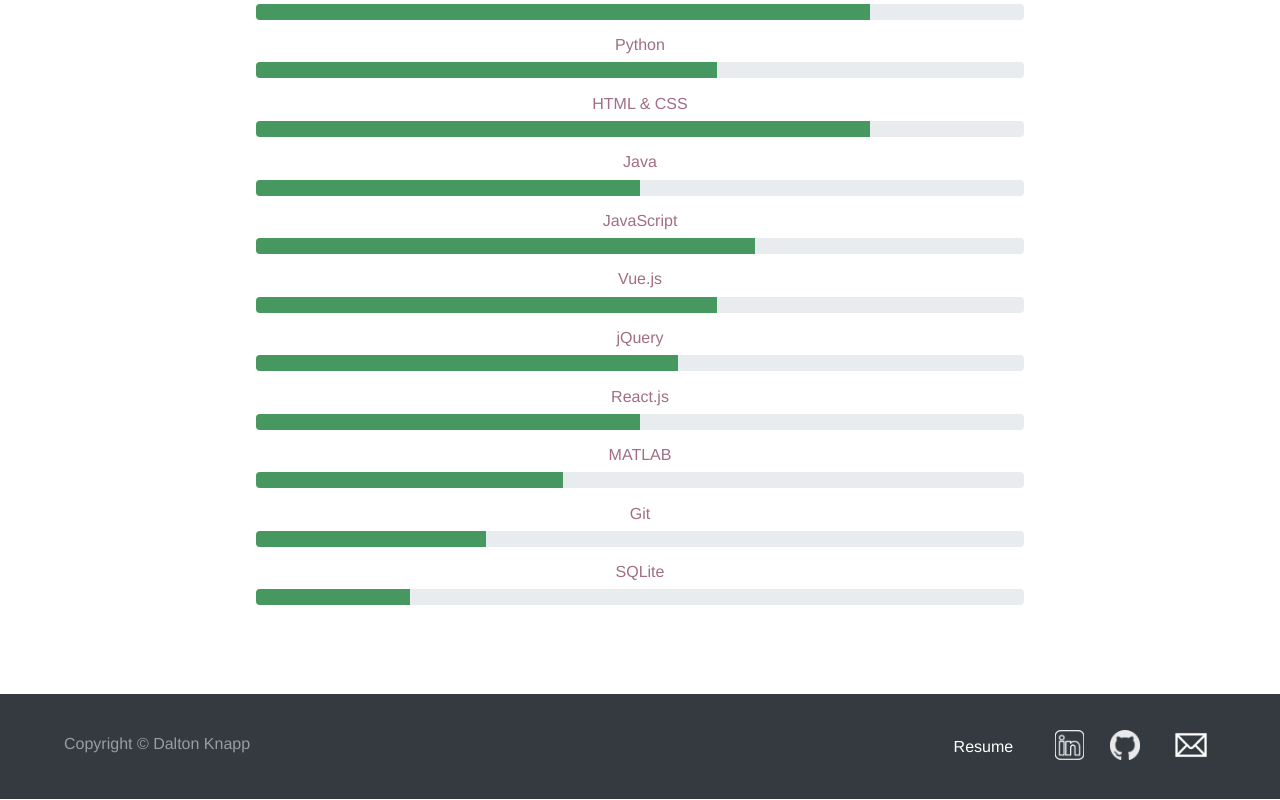
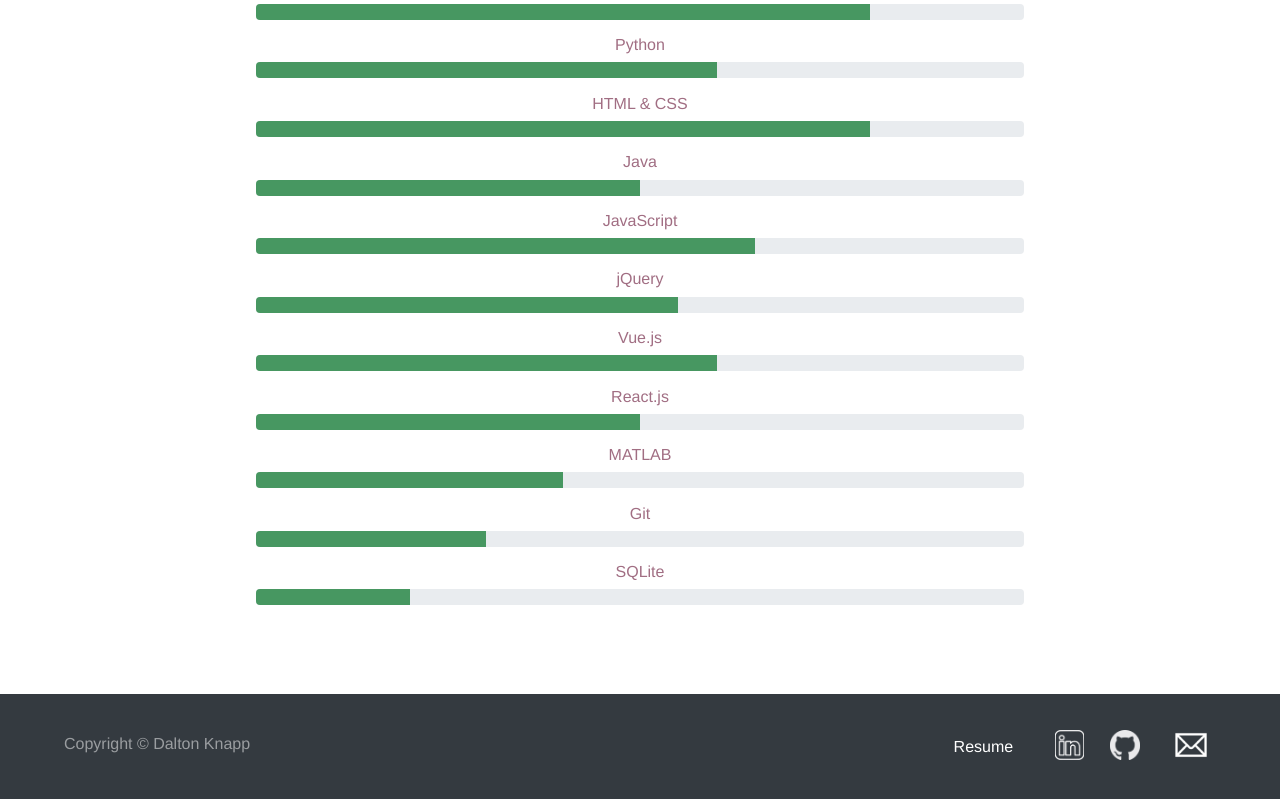
Before and after one commit to daltknap/daltknap.github.io, a Vue app: page / in a window 1280 px wide. Shown: the part 1521-2321 px from the top of the page. Built offline with nearby package versions, Linux system fonts and the light colour scheme.

Commit message:
order change

```diff
--- a/src/components/home.vue
+++ b/src/components/home.vue
@@ -73,16 +73,16 @@
               <span class="sr-only">65%</span>
             </div>
           </div>
+          <h6 class="otra">jQuery</h6>
+          <div class="progress">
+            <div class="progress-bar barcolor" role="progressbar" aria-valuenow="70" aria-valuemin="0" aria-valuemax="100" style="width:55%">
+              <span class="sr-only">55%</span>
+            </div>
+          </div>
           <h6 class="otra">Vue.js</h6>
           <div class="progress">
             <div class="progress-bar barcolor" role="progressbar" aria-valuenow="70" aria-valuemin="0" aria-valuemax="100" style="width:60%">
               <span class="sr-only">60%</span>
-            </div>
-          </div>
-          <h6 class="otra">jQuery</h6>
-          <div class="progress">
-            <div class="progress-bar barcolor" role="progressbar" aria-valuenow="70" aria-valuemin="0" aria-valuemax="100" style="width:55%">
-              <span class="sr-only">55%</span>
             </div>
           </div>
           <h6 class="otra">React.js</h6>
```
